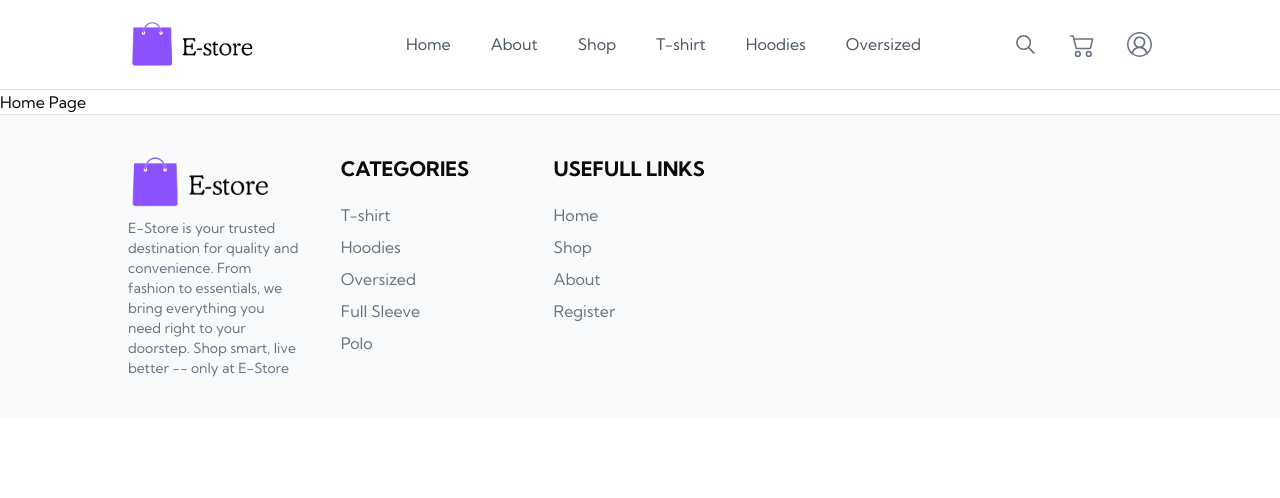
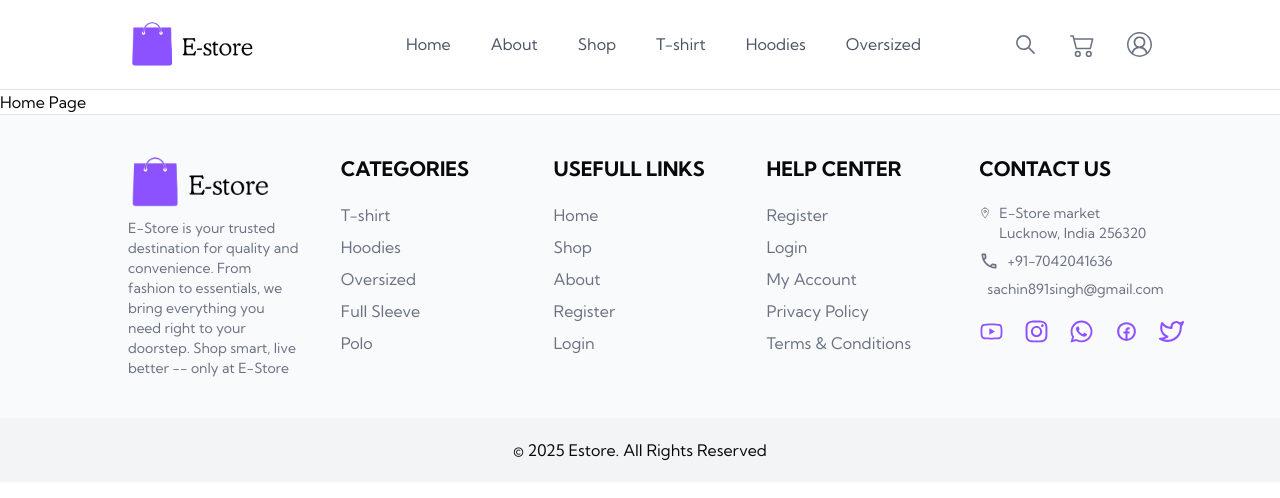
Before and after one commit to sachinsingh2020/Ecommerce-Next-Js, a Next.js app: page / in a window 1280 px wide. Shown: the top 498 px of the page. Built offline with nearby package versions, Linux system fonts and the light colour scheme.

Commit message:
footer complete

```diff
--- a/components/Application/Website/Footer.jsx
+++ b/components/Application/Website/Footer.jsx
@@ -3,6 +3,12 @@ import React from "react";
 import logo from "@/public/assets/images/logo-black.png";
 import Link from "next/link";
 import { WEBSITE_HOME } from "@/routes/WebsiteRoute";
+import { IoLocationOutline } from "react-icons/io5";
+import { MdOutlineMail, MdOutlinePhone } from "react-icons/md";
+import { AiOutlineYoutube } from "react-icons/ai";
+import { FaInstagram, FaWhatsapp } from "react-icons/fa";
+import { FiTwitter } from "react-icons/fi";
+import { TiSocialFacebookCircular } from "react-icons/ti";
 
 const Footer = () => {
   return (
@@ -58,8 +64,78 @@ const Footer = () => {
             <li className="mb-2 text-gray-500">
               <Link href={WEBSITE_HOME}>Register</Link>
             </li>
+            <li className="mb-2 text-gray-500">
+              <Link href={WEBSITE_HOME}>Login</Link>
+            </li>
           </ul>
         </div>
+        <div>
+          <h4 className="text-xl font-bold uppercase mb-5">Help Center</h4>
+          <ul>
+            <li className="mb-2 text-gray-500">
+              <Link href={""}>Register</Link>
+            </li>
+            <li className="mb-2 text-gray-500">
+              <Link href={""}>Login</Link>
+            </li>
+            <li className="mb-2 text-gray-500">
+              <Link href={""}>My Account</Link>
+            </li>
+            <li className="mb-2 text-gray-500">
+              <Link href={""}>Privacy Policy</Link>
+            </li>
+            <li className="mb-2 text-gray-500">
+              <Link href={""}>Terms & Conditions</Link>
+            </li>
+          </ul>
+        </div>
+        <div>
+          <h4 className="text-xl font-bold uppercase mb-5">Contact Us</h4>
+          <ul>
+            <li className="mb-2 text-gray-500 flex gap-2">
+              <IoLocationOutline size={20} />
+              <span className="text-sm">
+                E-Store market Lucknow, India 256320
+              </span>
+            </li>
+            <li className="mb-2 text-gray-500 flex gap-2">
+              <MdOutlinePhone size={20} />
+              <Link
+                href={"tel: +91-7042041636"}
+                className="hover:text-primary text-sm">
+                +91-7042041636
+              </Link>
+            </li>
+            <li className="mb-2 text-gray-500 flex gap-2">
+              <MdOutlineMail size={20} />
+              <Link
+                href={"mailto:sachin891singh@gmail.com"}
+                className="hover:text-primary text-sm">
+                sachin891singh@gmail.com
+              </Link>
+            </li>
+          </ul>
+          <div className="flex gap-5 mt-5">
+            <Link href={""}>
+              <AiOutlineYoutube className="text-primary" size={25} />
+            </Link>
+            <Link href={""}>
+              <FaInstagram className="text-primary" size={25} />
+            </Link>
+            <Link href={""}>
+              <FaWhatsapp className="text-primary" size={25} />
+            </Link>
+            <Link href={""}>
+              <TiSocialFacebookCircular className="text-primary" size={25} />
+            </Link>
+            <Link href={""}>
+              <FiTwitter className="text-primary" size={25} />
+            </Link>
+          </div>
+        </div>
+      </div>
+      <div className="py-5 bg-gray-100">
+        <p className="text-center">© 2025 Estore. All Rights Reserved</p>
       </div>
     </footer>
   );
```
